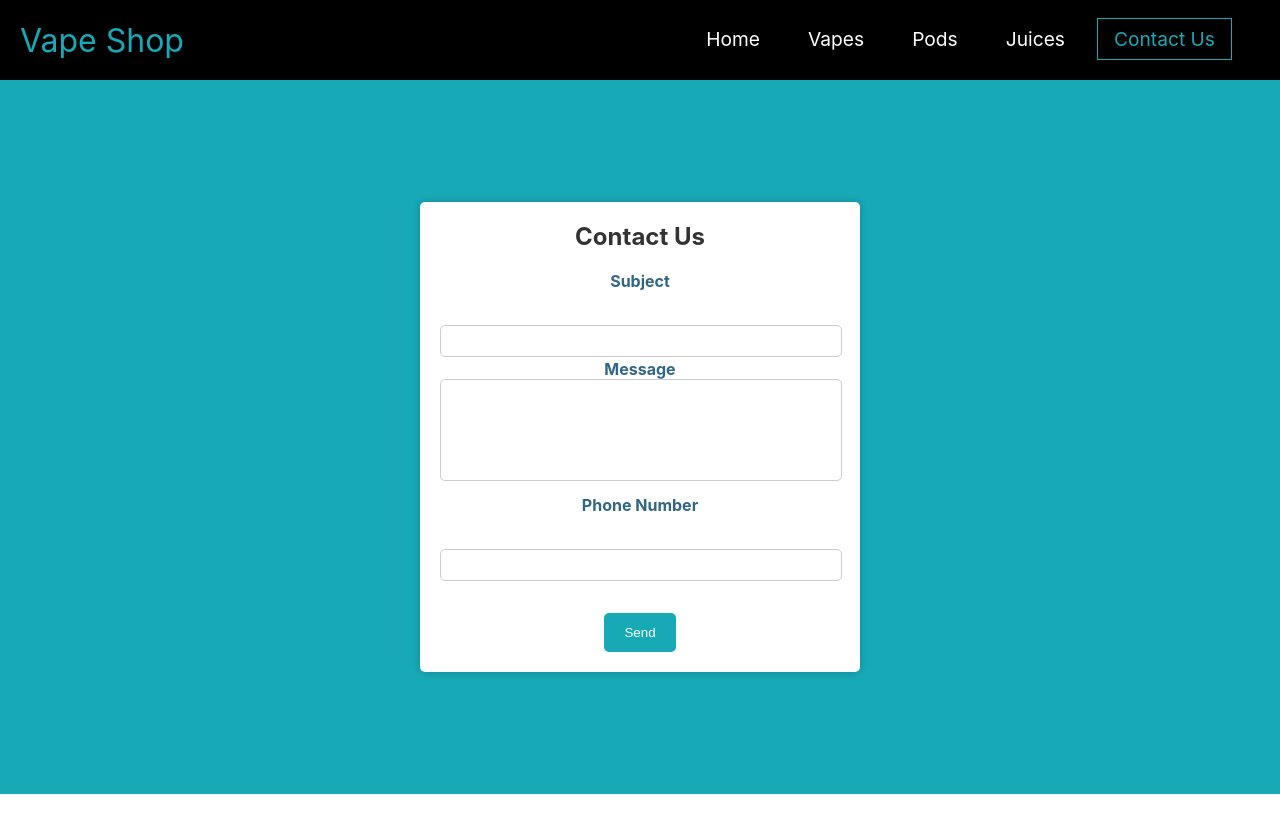
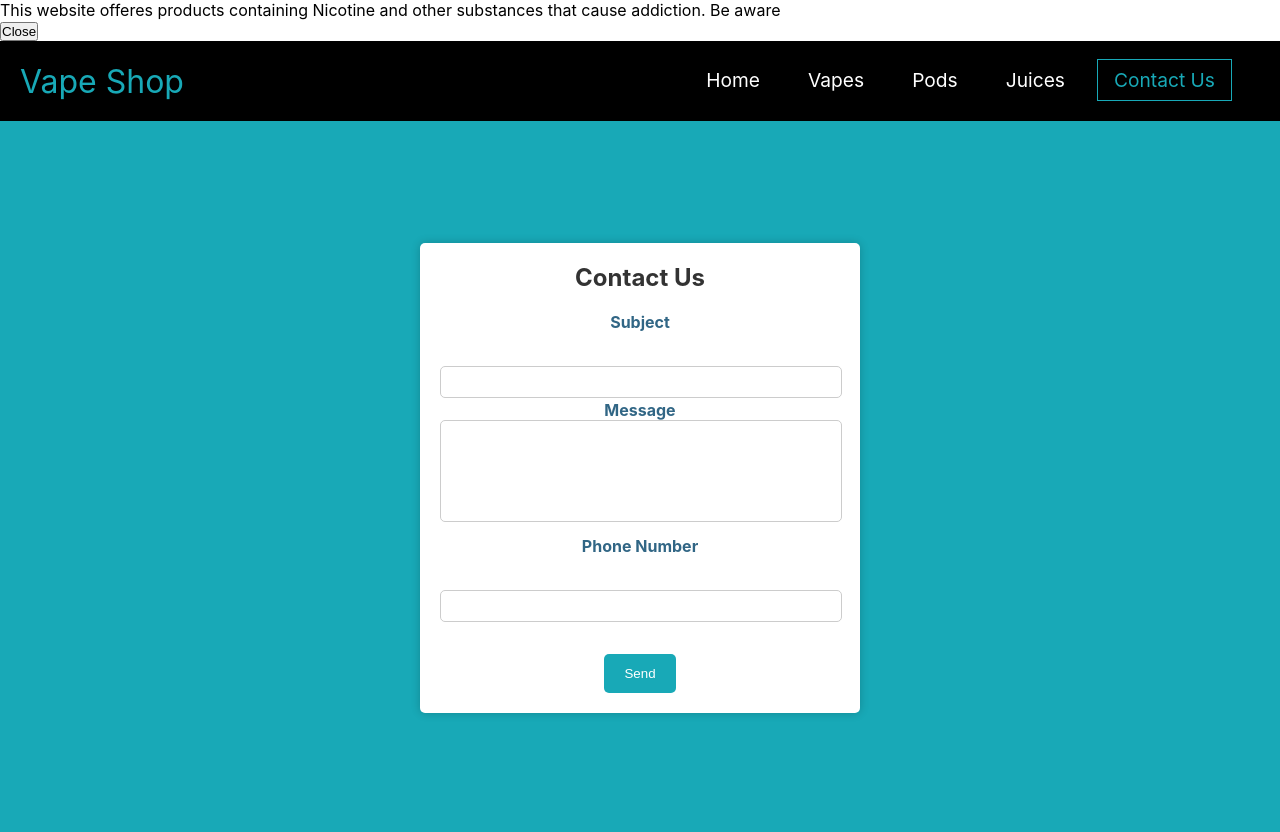
Before and after one commit to JihadSalameh/Vape_shop, a React (Create React App) app: page /contact in a window 1280 px wide. Shown: the top 832 px of the page. Before the commit the page ends 800 px from the top, so only its background shows below. Built offline with nearby package versions, Linux system fonts and the light colour scheme; the HTML template or start-up script is replaced by a standard one.

Commit message:
added a popup and fixed clearing fields after sending email

```diff
--- a/src/App.js
+++ b/src/App.js
@@ -1,6 +1,7 @@
 import './App.css';
 import { BrowserRouter as Router,  Route, Routes } from "react-router-dom";
 import NavBar from "./components/NavBar";
+import Popup from './components/Popup';
 import Home from "./components/pages/Home";
 import Vapes from "./components/pages/Vapes";
 import Pods from "./components/pages/Pods";
@@ -10,6 +11,7 @@ import ContactUs from "./components/pages/ContactUs";
 function App() {
   return (
     <div>
+      <Popup />
       <Router>
         <NavBar />
 
--- /dev/null
+++ b/src/components/Popup.css
@@ -0,0 +1,39 @@
+.popup {
+    position: fixed;
+    top: 0;
+    left: 0;
+    width: 100%;
+    height: 100%;
+    background: rgba(0, 0, 0, 0.5);
+    display: flex;
+    justify-content: center;
+    align-items: center;
+}
+
+.popup-content {
+    background: #fff;
+    padding: 20px;
+    border-radius: 5px;
+    text-align: center;
+    box-shadow: 0px 0px 10px rgba(0, 0, 0, 0.2);
+}
+
+.popup p {
+    font-size: 20px;
+    margin-bottom: 20px;
+    align-content: center;
+}
+
+.popup button {
+    background: #007bff;
+    color: #fff;
+    border: none;
+    padding: 10px 20px;
+    border-radius: 5px;
+    cursor: pointer;
+    align-content: center;
+}
+
+.popup button:hover {
+    background: #0056b3;
+}
--- /dev/null
+++ b/src/components/Popup.js
@@ -0,0 +1,20 @@
+import React, { useState } from 'react'
+
+function Popup() {
+    const [showPopup, setShowPopup] = useState(true);
+
+    const closePopup = () => {
+        setShowPopup(false);
+    };
+
+    return showPopup ? (
+        <div className="popup">
+          <div className="popup-content">
+            <p>This website offeres products containing Nicotine and other substances that cause addiction. Be aware</p>
+            <button onClick={closePopup}>Close</button>
+          </div>
+        </div>
+    ) : null;
+}
+
+export default Popup
--- a/src/components/pages/ContactUs.js
+++ b/src/components/pages/ContactUs.js
@@ -23,6 +23,9 @@ const ContactUs = () => {
     .then((response) => {
       if (response.ok) {
         alert('Email sent successfully');
+        setSubject('');
+        setMessage('');
+        setPhoneNumber('');
       } else {
         alert('Failed to send email');
       }
```
